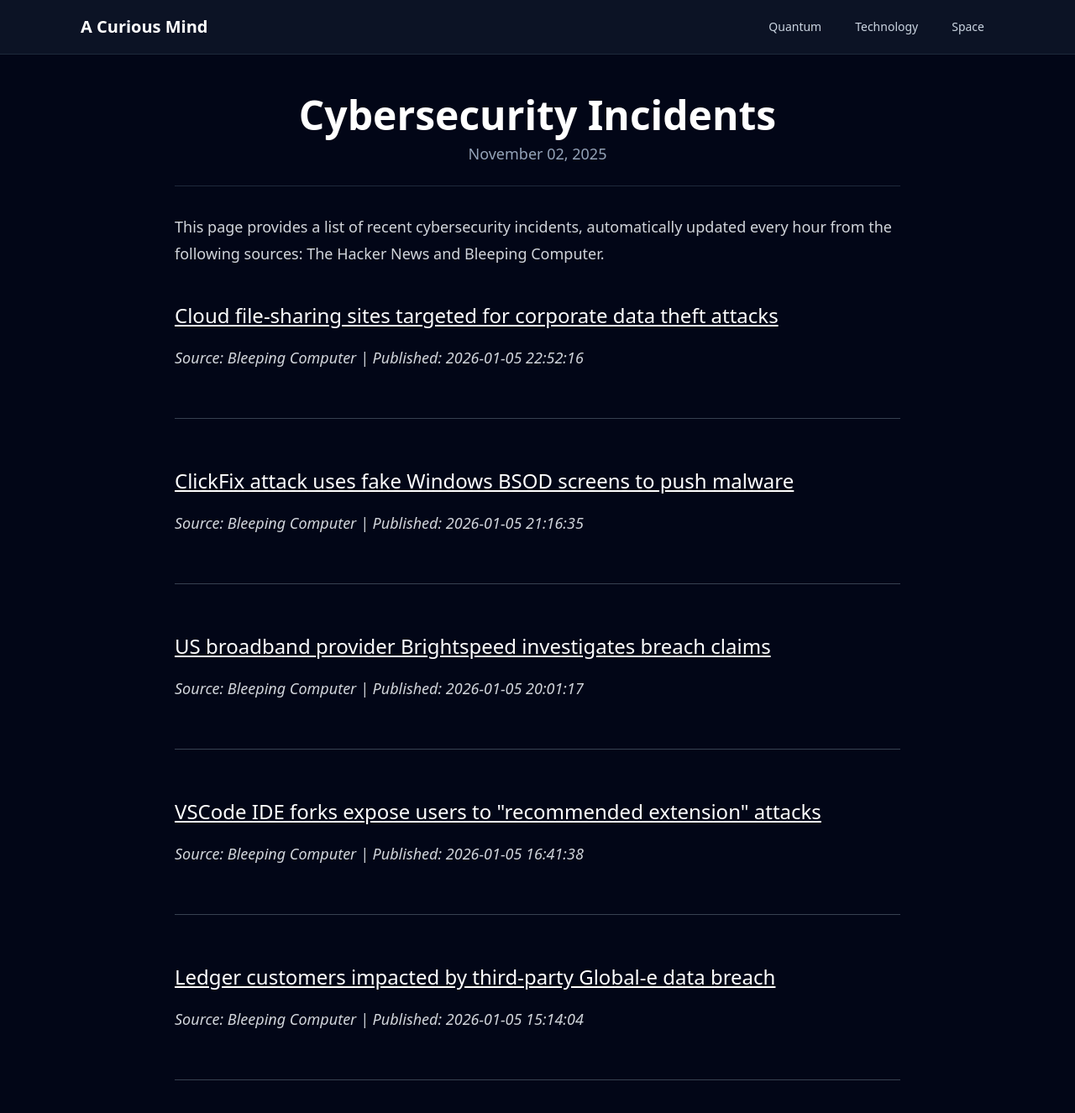
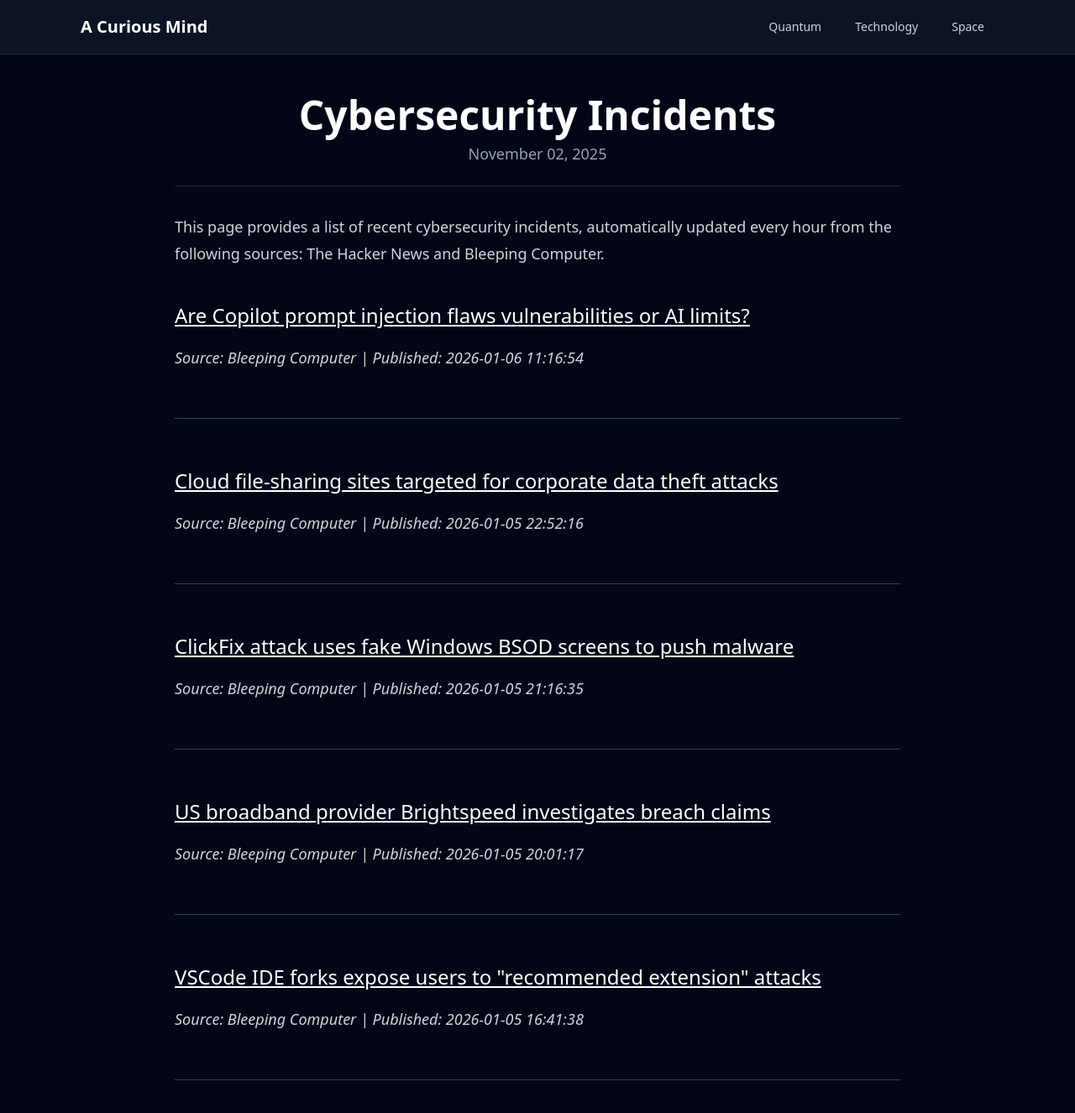
Before and after one commit to onehl7/onehl7.github.io, a Jekyll site: the page built from _posts/2025-11-02-cybersecurity-incidents.md, in a window 1280 px wide and 1400 px high. Shown: the top 1326 px of the window at 84% size. Built offline with Jekyll 4.4.1, drawn with Linux system fonts in a browser that asks for light colours; nearby versions of some CDN libraries.

Commit message:
Update news data

```diff
--- a/_data/news.json
+++ b/_data/news.json
@@ -1,4 +1,10 @@
 [
+  {
+    "source": "Bleeping Computer",
+    "title": "Are Copilot prompt injection flaws vulnerabilities or AI limits?",
+    "link": "https://www.bleepingcomputer.com/news/security/are-copilot-prompt-injection-flaws-vulnerabilities-or-ai-limits/",
+    "published": "2026-01-06 11:16:54"
+  },
   {
     "source": "Bleeping Computer",
     "title": "Cloud file-sharing sites targeted for corporate data theft attacks",
@@ -22,11 +28,5 @@
     "title": "VSCode IDE forks expose users to \"recommended extension\" attacks",
     "link": "https://www.bleepingcomputer.com/news/security/vscode-ide-forks-expose-users-to-recommended-extension-attacks/",
     "published": "2026-01-05 16:41:38"
-  },
-  {
-    "source": "Bleeping Computer",
-    "title": "Ledger customers impacted by third-party Global-e data breach",
-    "link": "https://www.bleepingcomputer.com/news/security/ledger-customers-impacted-by-third-party-global-e-data-breach/",
-    "published": "2026-01-05 15:14:04"
   }
 ]
```
